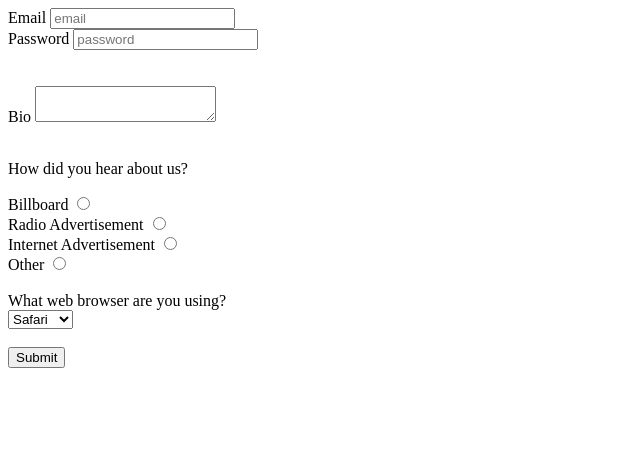
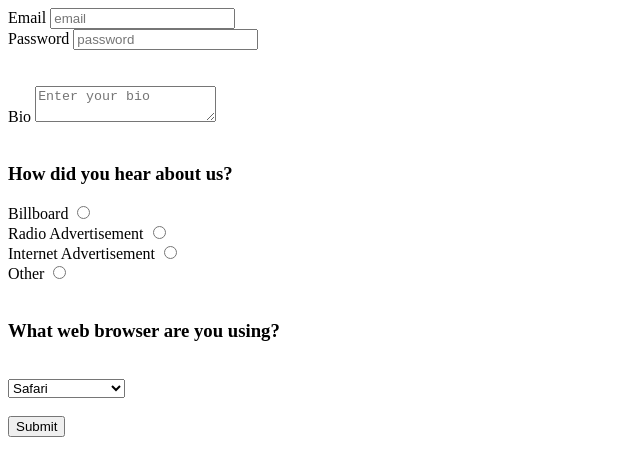
Before and after one commit to T-AsiaFries/codeup-web-exercises, a website: page forms.html in a window 1280 px wide. Shown: the whole page, without its empty margins (0-640 px from the left). Drawn offline with Linux system fonts and the light colour scheme.

Commit message:
forms exercise

```diff
--- a/forms.html
+++ b/forms.html
@@ -16,11 +16,11 @@
     <br>
     <br>
     <label for="Bio">Bio</label>
-    <textarea id="Bio" name="comment"></textarea>
+    <textarea id="Bio" name="comment" placeholder="Enter your bio"></textarea>
     <br>
     <br>
     <section>
-        <p>How did you hear about us?</p>
+        <h3>How did you hear about us?</h3>
         Billboard <input type="radio" name="billboard" value="billboard" select><br>
         Radio Advertisement <input type="radio" name="radio" value="radio advertisement"><br>
         Internet Advertisement <input type="radio" name="internet" value="internet advertisement"><br>
@@ -28,11 +28,11 @@
     </section>
     <br>
     <section>
-        <label for="browser">What web browser are you using?</label>
+        <h3><label for="browser">What web browser are you using?</label></h3>
         <br>
         <select id="browser" name="web_browser">
             <option value="safari">Safari</option>
-            <option value="google">Google</option>
+            <option value="chrome">Google Chrome</option>
         </select>
     </section>
     <br>
```
